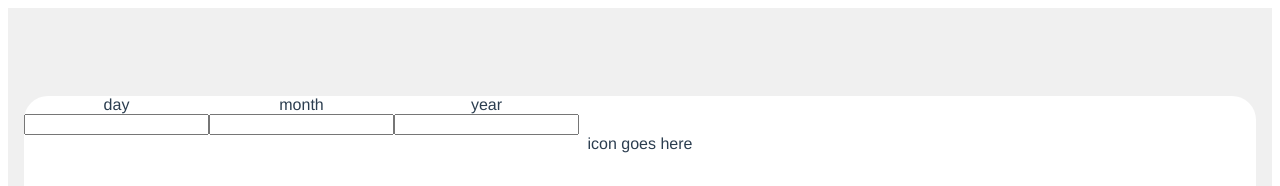
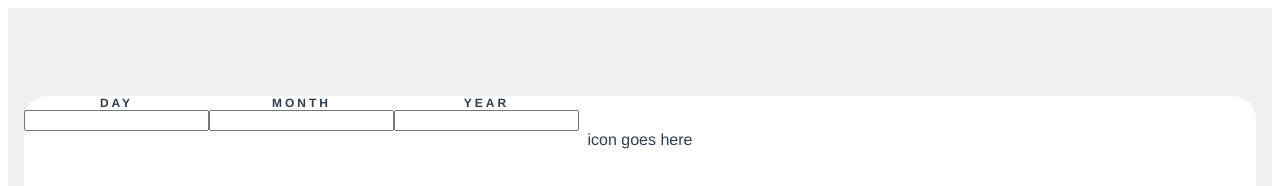
Before and after one commit to MaxAnderberg/age-calculator, a Vue app: page / in a window 1280 px wide. Shown: the top 186 px of the page. Built offline with nearby package versions, Linux system fonts and the light colour scheme.

Commit message:
styled form label

```diff
--- a/src/components/HelloWorld.vue
+++ b/src/components/HelloWorld.vue
@@ -106,6 +106,12 @@ a {
  .form__group {
      display: flex;
      flex-direction: column;
+}
+ .form__label {
+     font-size: 12px;
+     text-transform: uppercase;
+     letter-spacing: 3px;
+     font-weight: 700;
  }
 
 </style>
```
